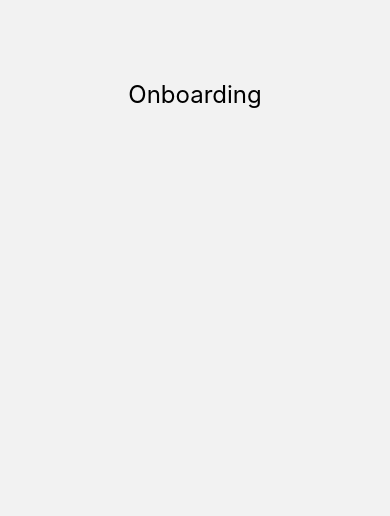
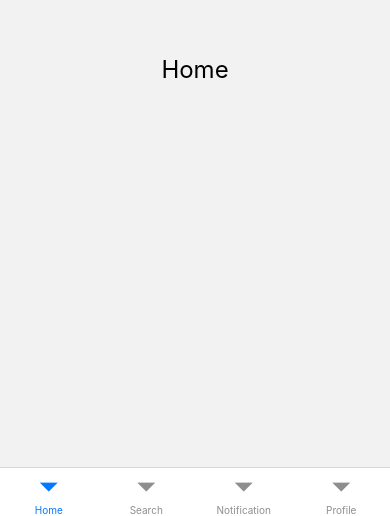
Before and after one commit to SilvaneiMartins/app-curso-cadastro-geral, a React Native app: screen / in a window 390 px wide. Shown: the part 328-844 px from the top of the page. Built offline with nearby package versions, Linux system fonts and the light colour scheme.

Commit message:
Executando projeto e configurando index de Routes

```diff
--- a/src/routes/app.routes.tsx
+++ b/src/routes/app.routes.tsx
@@ -1,10 +1,19 @@
 import React from 'react';
-import { View, Text } from 'react-native';
+import { createNativeStackNavigator } from '@react-navigation/native-stack';
+
+import { TabRoutes } from './tab.routes';
+
+const { Navigator, Screen } = createNativeStackNavigator();
 
 export const AppRoutes = () => {
     return (
-        <View>
-            <Text>App Routes</Text>
-        </View>
+        <Navigator
+            initialRouteName='TabRoutes'
+            screenOptions={{
+                headerShown: false,
+            }}
+        >
+            <Screen name="TabRoutes" component={TabRoutes} />
+        </Navigator>
     )
 }
--- a/src/routes/index.tsx
+++ b/src/routes/index.tsx
@@ -5,7 +5,7 @@ import { AppRoutes } from './app.routes';
 import { AuthRoutes } from './auth.routes';
 
 export const Routes = () => {
-    const user = null;
+    const user = "Silvanei Martins";
 
     return (
         <NavigationContainer>
--- a/src/screens/Tab/Home/styles.ts
+++ b/src/screens/Tab/Home/styles.ts
@@ -1,9 +1,9 @@
 import styled from 'styled-components/native';
 
 export const Container = styled.View`
-    flex: 1,
-    align-items: center,
-    justify-content: center,
+    flex: 1;
+    align-items: center;
+    justify-content: center;
 `;
 
 export const Title = styled.Text`
--- a/src/screens/Tab/Notification/styles.ts
+++ b/src/screens/Tab/Notification/styles.ts
@@ -1,9 +1,9 @@
 import styled from 'styled-components/native';
 
 export const Container = styled.View`
-    flex: 1,
-    align-items: center,
-    justify-content: center,
+    flex: 1;
+    align-items: center;
+    justify-content: center;
 `;
 
 export const Title = styled.Text`
--- a/src/screens/Tab/Profile/styles.ts
+++ b/src/screens/Tab/Profile/styles.ts
@@ -1,9 +1,9 @@
 import styled from 'styled-components/native';
 
 export const Container = styled.View`
-    flex: 1,
-    align-items: center,
-    justify-content: center,
+    flex: 1;
+    align-items: center;
+    justify-content: center;
 `;
 
 export const Title = styled.Text`
--- a/src/screens/Tab/Search/styles.ts
+++ b/src/screens/Tab/Search/styles.ts
@@ -1,9 +1,9 @@
 import styled from 'styled-components/native';
 
 export const Container = styled.View`
-    flex: 1,
-    align-items: center,
-    justify-content: center,
+    flex: 1;
+    align-items: center;
+    justify-content: center;
 `;
 
 export const Title = styled.Text`
```
